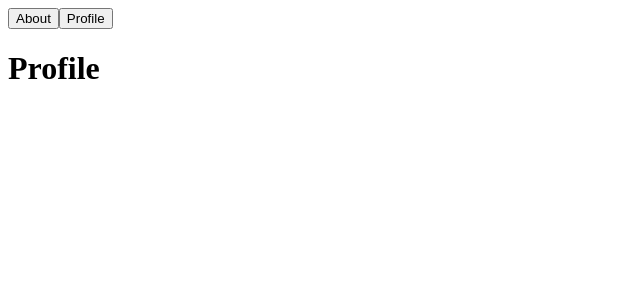
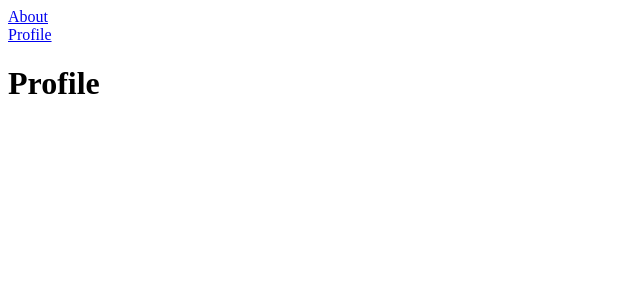
Before and after one commit to ajayrajaloor/RouterandContextapi-React-Sample, a React (Create React App) app: page /profile in a window 1280 px wide. Shown: the top 300 px of the page, without its empty margins (0-640 px from the left). Built offline with nearby package versions, Linux system fonts and the light colour scheme.

Commit message:
the reloading fixed by using the Link

```diff
--- a/src/App.js
+++ b/src/App.js
@@ -2,7 +2,7 @@ import React from "react";
 import About from "./Components/About";
 import Profile from "./Components/Profile";
 import { useState } from "react";
-import { BrowserRouter as Router, Route, Routes } from "react-router-dom"; //Route to define the endpoints
+import { BrowserRouter as Router, Route, Routes,Link } from "react-router-dom"; //Route to define the endpoints & Link is used to get the routes without reloading
 
 function App() {
   const [state, setState] = useState("");
@@ -13,22 +13,32 @@ function App() {
   // }
   // if(state === 'profile'){
   //   component = <Profile></Profile>
-  // }   //we don't need to write it anymore coz we started using the React Router
+  // }   //we don't need to write it anymore coz we started using the React Router  ..1..
 
   return (
     <div className="App">
-      <button onClick={() => setState('about')}>About</button>
-      <button onClick={() => setState('profile')}>Profile</button>
-      {/* {component} */} {/* same as the above if condition reason */}
+
+
+
+      {/* <button onClick={() => setState('about')}>About</button>
+      <button onClick={() => setState('profile')}>Profile</button>    ..2.. */}
+
+      {/* {component} */} {/* same as the above if condition reason      ..1.. */}
+
       <Router>
+      <Link to='/about'>About</Link>
+      <br />
+      <Link to='/profile'>Profile</Link>
         <Routes> {/* it is a container which is a must use container to wrap the all Route  */}
           <Route Component={About} path='/about' />
           {/* here we first try to get the About component while typing the path as endpoint write inside the Route... we can also write in another way */}
           <Route Component={Profile} path="/profile"/>
+
         </Routes>
       </Router>
     </div>
   );
+
 }
 
 export default App;
```
